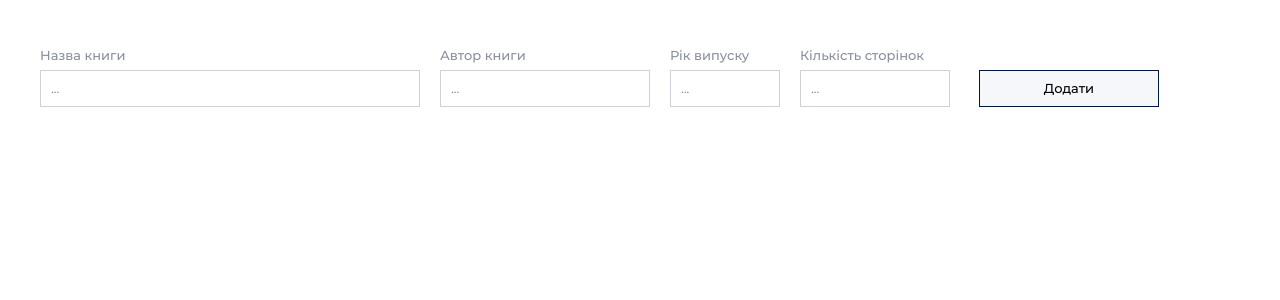
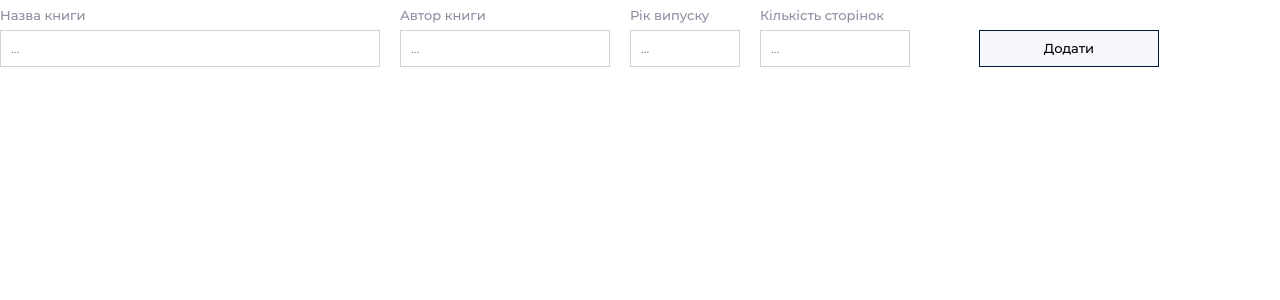
Before and after one commit to iVolovyk/read_books_app, a React (Create React App) app: page /library in a window 1280 px wide. Shown: the top 300 px of the page. Built offline with nearby package versions, Linux system fonts and the light colour scheme.

Commit message:
save for merge

```diff
--- a/src/components/AddBook/AddBook.module.css
+++ b/src/components/AddBook/AddBook.module.css
@@ -2,7 +2,6 @@
   display: flex;
   flex-direction: column;
   justify-content: center;
-  padding: 40px 40px;
 }
 
 .form label {
```
